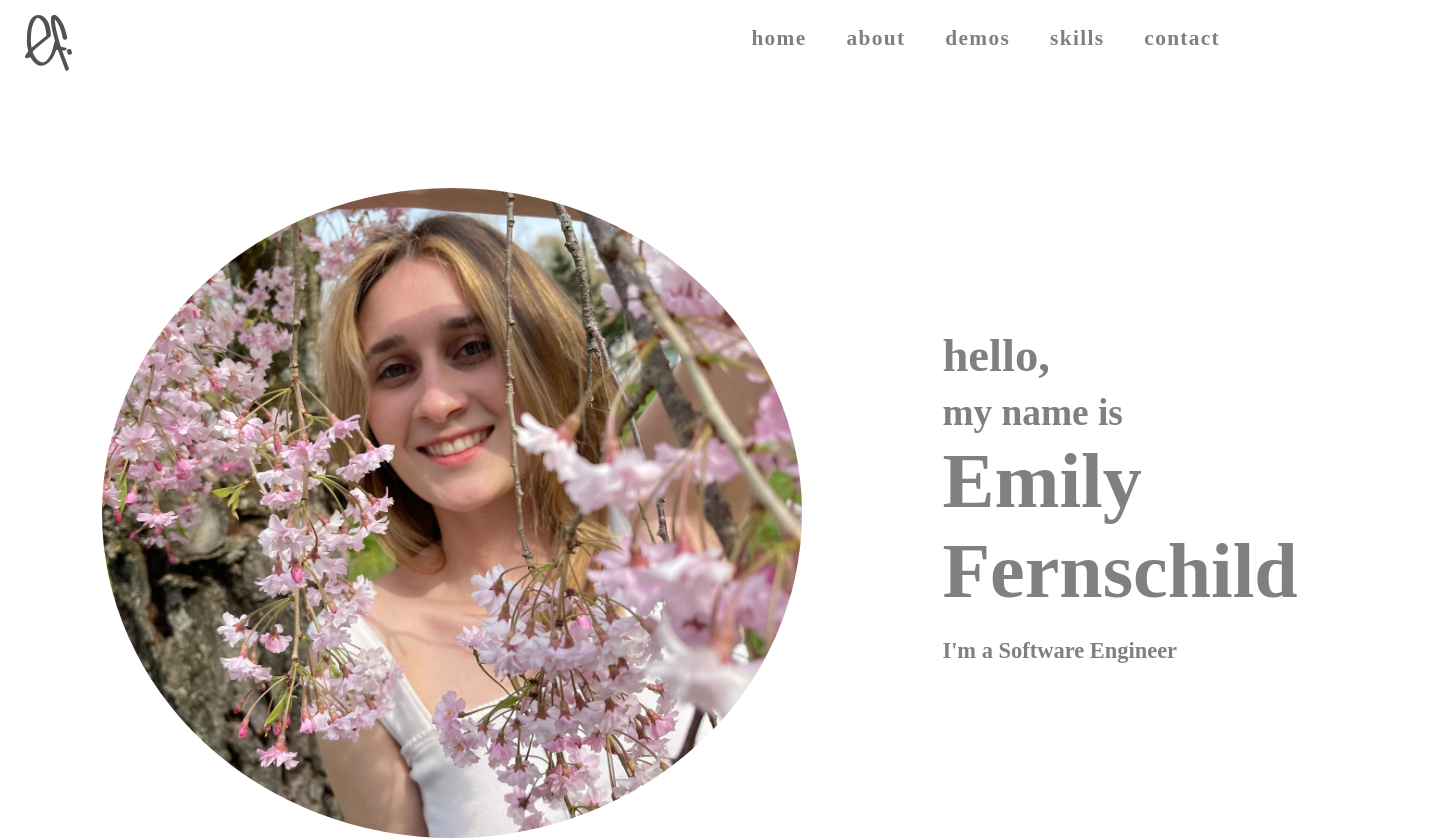
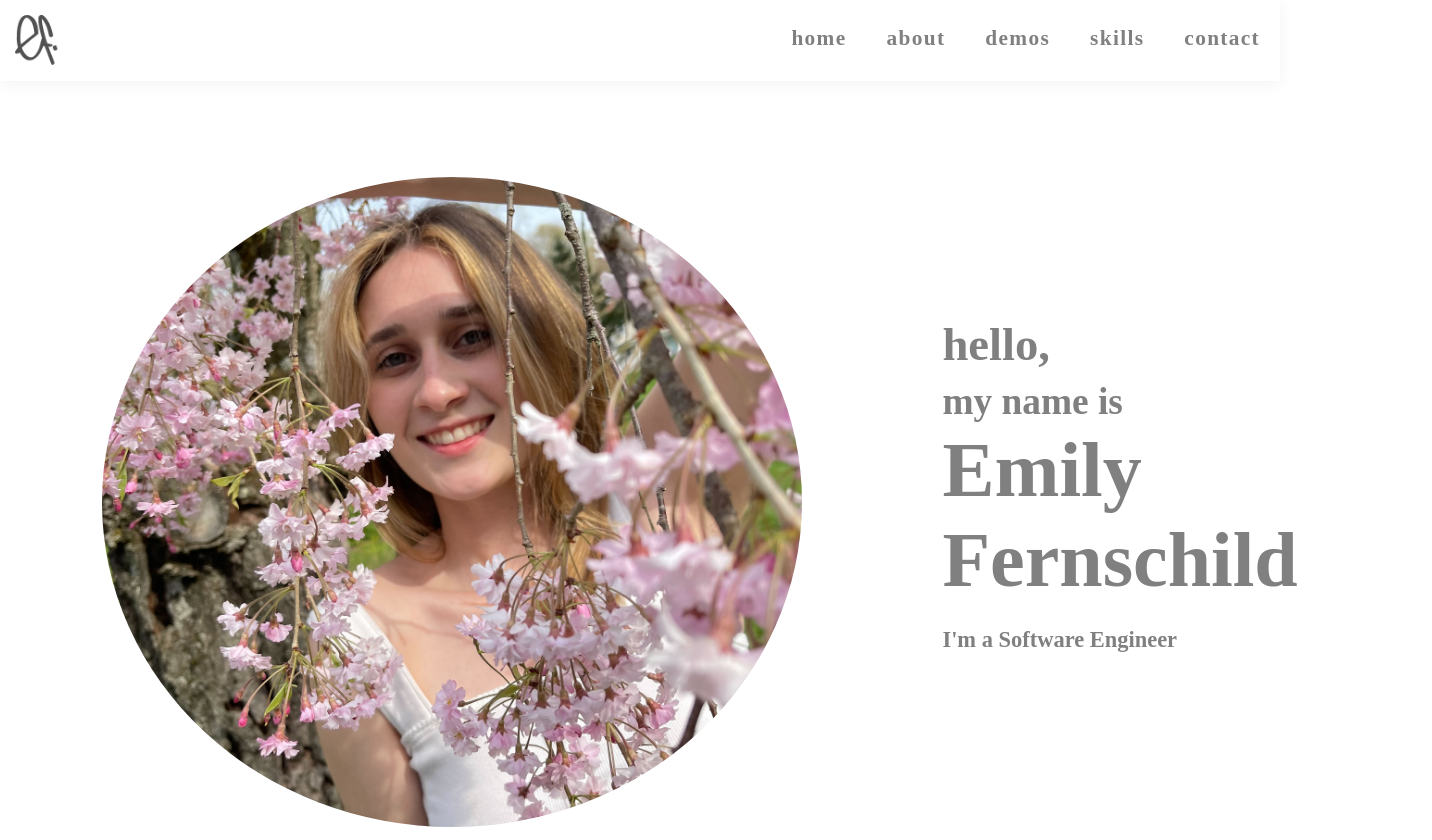
Before and after one commit to EmilyFernschild/efernschild-portfolio, a React (Create React App) app in the folder client/: page / in a window 1280 px wide. Shown: the top 840 px of the page, 1432 px wide, since content can reach past the window. Built offline with nearby package versions, Linux system fonts and the light colour scheme; a web font is replaced by a local one.

Commit message:
sticky header

```diff
--- a/client/src/components/Header.js
+++ b/client/src/components/Header.js
@@ -2,9 +2,8 @@ import logo from './images/ef_logo.png';
 
 function Header(){
     return(
-        <div className='header-container'>
-            <div className='header'>
-            <nav>
+        <header className='header'>
+            <nav className='navbar'>
                 <a href='/'>
                     <img className='logo' src={logo} alt='logo-img'/>
                 </a>
@@ -26,8 +25,7 @@ function Header(){
                     </li>
                 </ul>
             </nav>
-            </div>
-        </div>
+        </header>
     )
 }
 
--- a/client/src/index.css
+++ b/client/src/index.css
@@ -19,8 +19,11 @@ code {
 }
 
 .logo{
-  width: 50px;
+  width: 45px;
   padding: 15px;
+  display: flex;
+  flex-direction: row;
+  float: left;
 }
 .intro{
   display:flex;
@@ -63,11 +66,19 @@ code {
   object-fit: cover;
   border-radius: 50%;
 }
+.header{
+  padding-bottom: 3.5rem;
+  position: sticky;
+  top: 0;
+  transition: opacity .2s ease-in-out;
+  background-color: white;
+  box-shadow: rgba(0,0,0,.05) 0 3px 15px;
+}
 .header-links{
   display: flex;
   flex-direction: row;
   float: right;
-  padding-inline:40px;
+  /* padding-inline:40px; */
   list-style-type: none;
 }
 .link-li, a:link, a:visited{
@@ -81,6 +92,7 @@ code {
 }
 a:hover{
   color:var(--green);
+  transition: .2s ease-in-out;
 }
 .about-container{
   display: flex;
@@ -207,7 +219,7 @@ a:hover{
   padding: 1rem;
 }
 .carousel.carousel-slider{
-  max-width: 80% !important;
+  /* max-width: 80% !important; */
 }
 .carousel .control-dots{
   margin-bottom: 1rem !important;
@@ -217,7 +229,7 @@ a:hover{
   text-align: center !important;
   margin: 0 !important;
   padding: 0 !important;
-  padding-right: 15rem !important;
+  padding-right: 3rem !important;
 }
 .legend{
   margin-bottom: -2rem !important;
```
